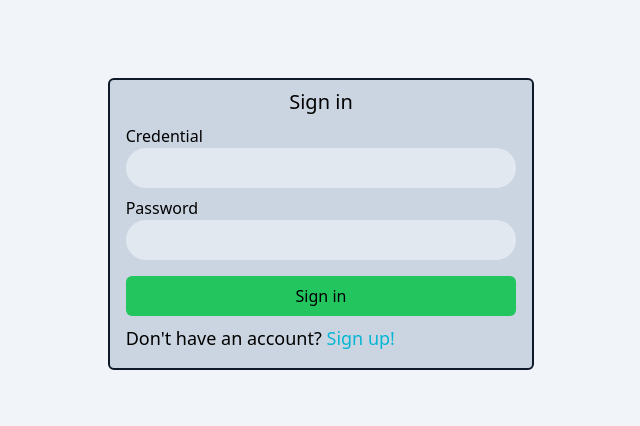
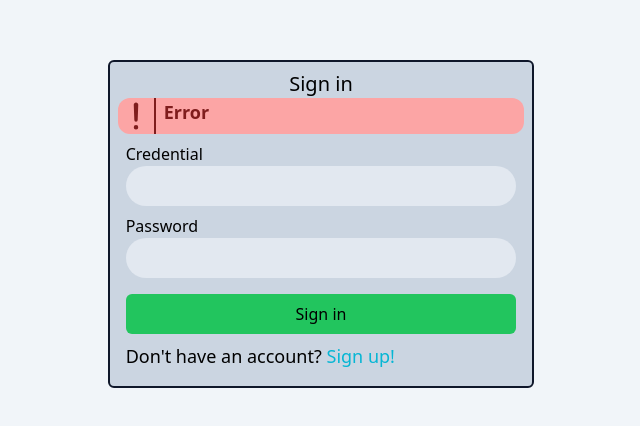
Before and after one commit to Floriian/crmfrontend, a React (Vite) app: page /auth/sign-in in a window 1280 px wide. Shown: the part 156-582 px from the top of the page, without its empty margins (319-959 px from the left). Built offline with nearby package versions, Linux system fonts and the light colour scheme.

Commit message:
redirectzto auth page with error.

```diff
--- a/src/pages/auth/SignIn.tsx
+++ b/src/pages/auth/SignIn.tsx
@@ -1,16 +1,29 @@
-import React, { useState } from 'react';
+import React, { useEffect, useState } from 'react';
 import { useForm, type SubmitHandler } from 'react-hook-form';
 import { zodResolver } from '@hookform/resolvers/zod';
 import { SignInSchema, TNestError, TSignIn } from '../../types';
 import { motion } from 'framer-motion';
 import { Button } from '../../components/Form';
 import classNames from 'classnames';
-import { Link } from 'react-router-dom';
+import { Link, useNavigate, useSearchParams } from 'react-router-dom';
 import { axiosInstance, signIn } from '../../api';
 import { AxiosError } from 'axios';
 import { NotificationBox } from '../../components/Notification';
 function SignIn() {
   const [error, setError] = useState<TNestError>();
+
+  const navigate = useNavigate();
+  const [searchParams, setSearchParams] = useSearchParams();
+
+  useEffect(() => {
+    if (searchParams) {
+      setError({
+        error: searchParams.get('error'),
+        message: searchParams.get('message'),
+        statusCode: 401,
+      });
+    }
+  }, [searchParams]);
 
   const {
     handleSubmit,
@@ -30,14 +43,19 @@ function SignIn() {
         '/auth/sign-in',
         data,
       );
+
       if (response.data.access_token) {
         localStorage.setItem('access_token', response.data.access_token);
+        navigate('/');
       }
-      setError({
-        statusCode: 500,
-        error: 'Something went wrong...',
-        message: ['Something went wrong...'],
-      });
+
+      if (!response.data.access_token) {
+        setError({
+          statusCode: 500,
+          error: 'Something went wrong...',
+          message: ['Something went wrong...'],
+        });
+      }
     } catch (e) {
       if (e instanceof AxiosError) {
         const apiResponse: TNestError = e.response?.data;
@@ -62,7 +80,9 @@ function SignIn() {
         }}
       >
         <h2 className="text-center text-xl">Sign in</h2>
-        {error?.statusCode === 404 || error?.statusCode === 500 ? (
+        {error?.statusCode === 404 ||
+        error?.statusCode === 401 ||
+        error?.statusCode === 500 ? (
           <NotificationBox type="error">{error.message}</NotificationBox>
         ) : null}
         <form className="m-2" onSubmit={handleSubmit(onFormSubmit)}>
```
